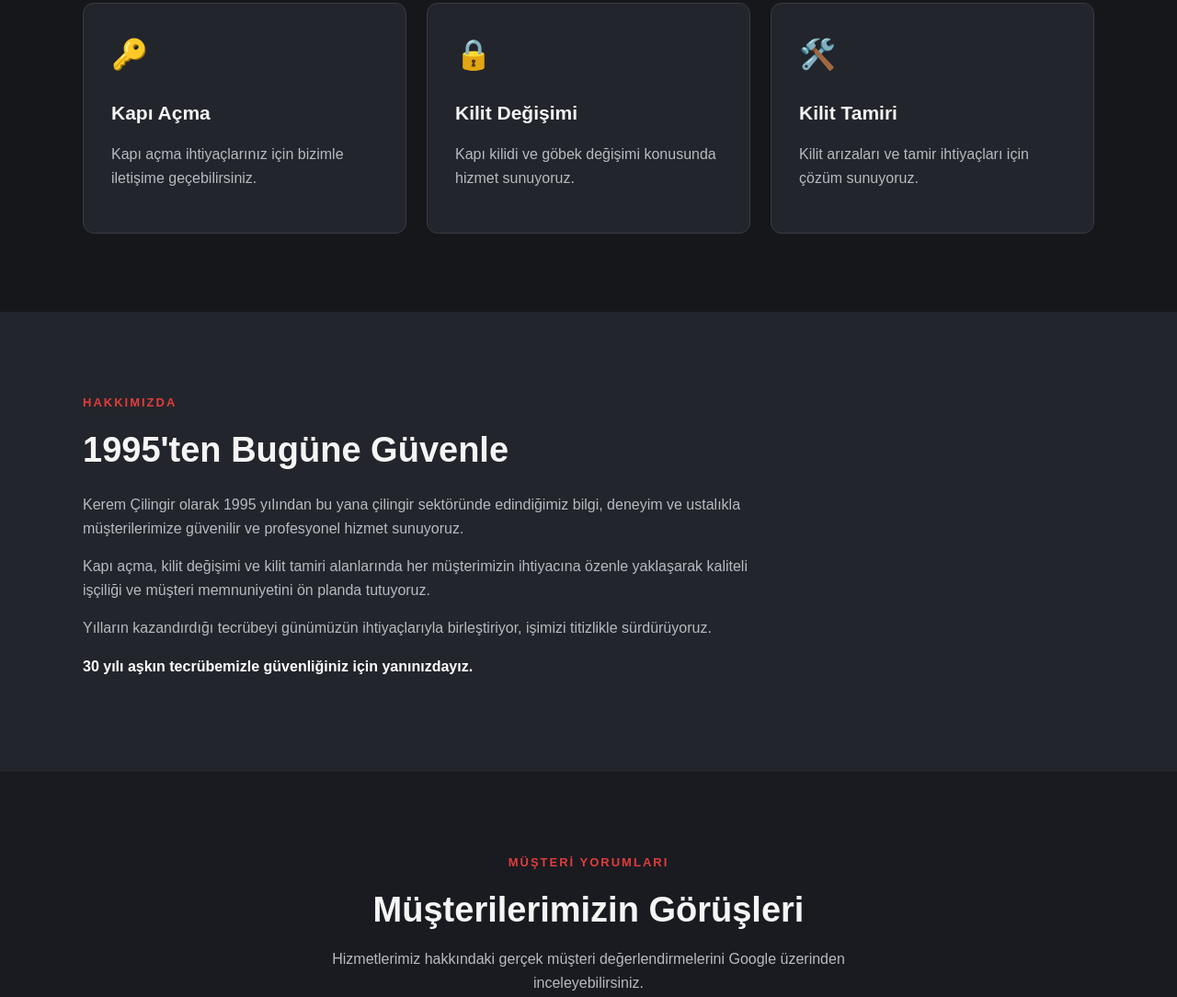
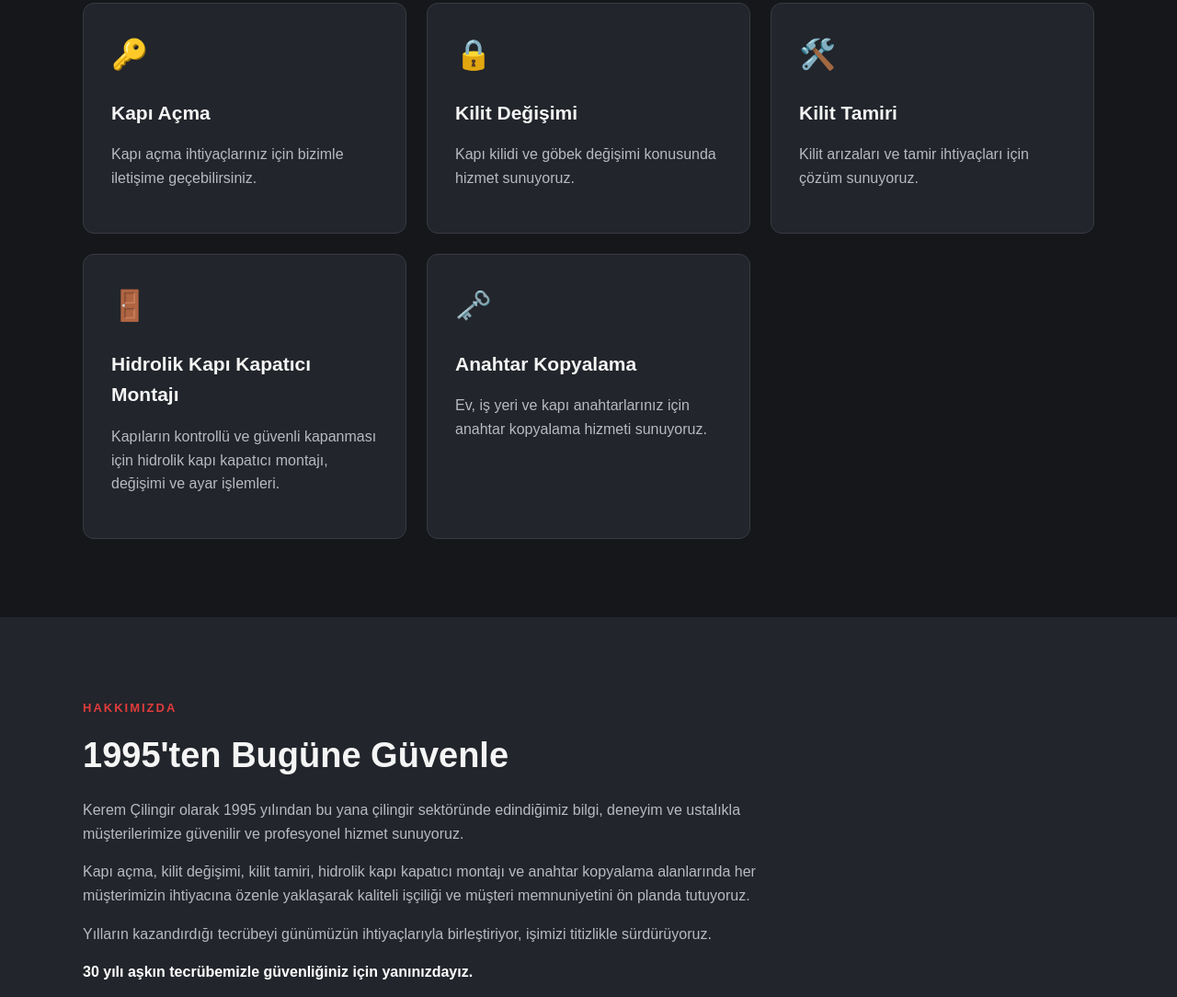
Before and after one commit to hazalizaaa/Kerem-cilingir, a plain HTML site: page index.html in a window 1280 px wide. Shown: the part 987-2071 px from the top of the page at 92% size. Drawn offline with Linux system fonts and the light colour scheme.

Commit message:
Add files via upload

```diff
--- a/index.html
+++ b/index.html
@@ -3,7 +3,7 @@
 <head>
   <meta charset="UTF-8">
   <meta name="viewport" content="width=device-width, initial-scale=1.0">
-  <meta name="description" content="Kerem Çilingir, 1995'ten bu yana Fatih Karagümrük'te kapı açma, kilit değişimi ve kilit tamiri hizmetleri sunar. Telefon: 0539 344 24 80.">
+  <meta name="description" content="Kerem Çilingir, 1995'ten bu yana Fatih Karagümrük'te kapı açma, kilit değişimi, kilit tamiri, hidrolik kapı kapatıcı montajı ve anahtar kopyalama hizmetleri sunar. Telefon: 0539 344 24 80.">
   <title>Kerem Çilingir | 1995'ten Beri Profesyonel Çilingir Hizmeti</title>
   <link rel="stylesheet" href="style.css">
 </head>
@@ -44,6 +44,8 @@
         <article class="service-card"><div class="service-icon">🔑</div><h3>Kapı Açma</h3><p>Kapı açma ihtiyaçlarınız için bizimle iletişime geçebilirsiniz.</p></article>
         <article class="service-card"><div class="service-icon">🔒</div><h3>Kilit Değişimi</h3><p>Kapı kilidi ve göbek değişimi konusunda hizmet sunuyoruz.</p></article>
         <article class="service-card"><div class="service-icon">🛠️</div><h3>Kilit Tamiri</h3><p>Kilit arızaları ve tamir ihtiyaçları için çözüm sunuyoruz.</p></article>
+        <article class="service-card"><div class="service-icon">🚪</div><h3>Hidrolik Kapı Kapatıcı Montajı</h3><p>Kapıların kontrollü ve güvenli kapanması için hidrolik kapı kapatıcı montajı, değişimi ve ayar işlemleri.</p></article>
+        <article class="service-card"><div class="service-icon">🗝️</div><h3>Anahtar Kopyalama</h3><p>Ev, iş yeri ve kapı anahtarlarınız için anahtar kopyalama hizmeti sunuyoruz.</p></article>
       </div>
     </div>
   </section>
@@ -52,7 +54,7 @@
       <span class="eyebrow">HAKKIMIZDA</span>
       <h2>1995'ten Bugüne Güvenle</h2>
       <p>Kerem Çilingir olarak 1995 yılından bu yana çilingir sektöründe edindiğimiz bilgi, deneyim ve ustalıkla müşterilerimize güvenilir ve profesyonel hizmet sunuyoruz.</p>
-      <p>Kapı açma, kilit değişimi ve kilit tamiri alanlarında her müşterimizin ihtiyacına özenle yaklaşarak kaliteli işçiliği ve müşteri memnuniyetini ön planda tutuyoruz.</p>
+      <p>Kapı açma, kilit değişimi, kilit tamiri, hidrolik kapı kapatıcı montajı ve anahtar kopyalama alanlarında her müşterimizin ihtiyacına özenle yaklaşarak kaliteli işçiliği ve müşteri memnuniyetini ön planda tutuyoruz.</p>
       <p>Yılların kazandırdığı tecrübeyi günümüzün ihtiyaçlarıyla birleştiriyor, işimizi titizlikle sürdürüyoruz.</p>
       <p><strong>30 yılı aşkın tecrübemizle güvenliğiniz için yanınızdayız.</strong></p>
     </div>
```
